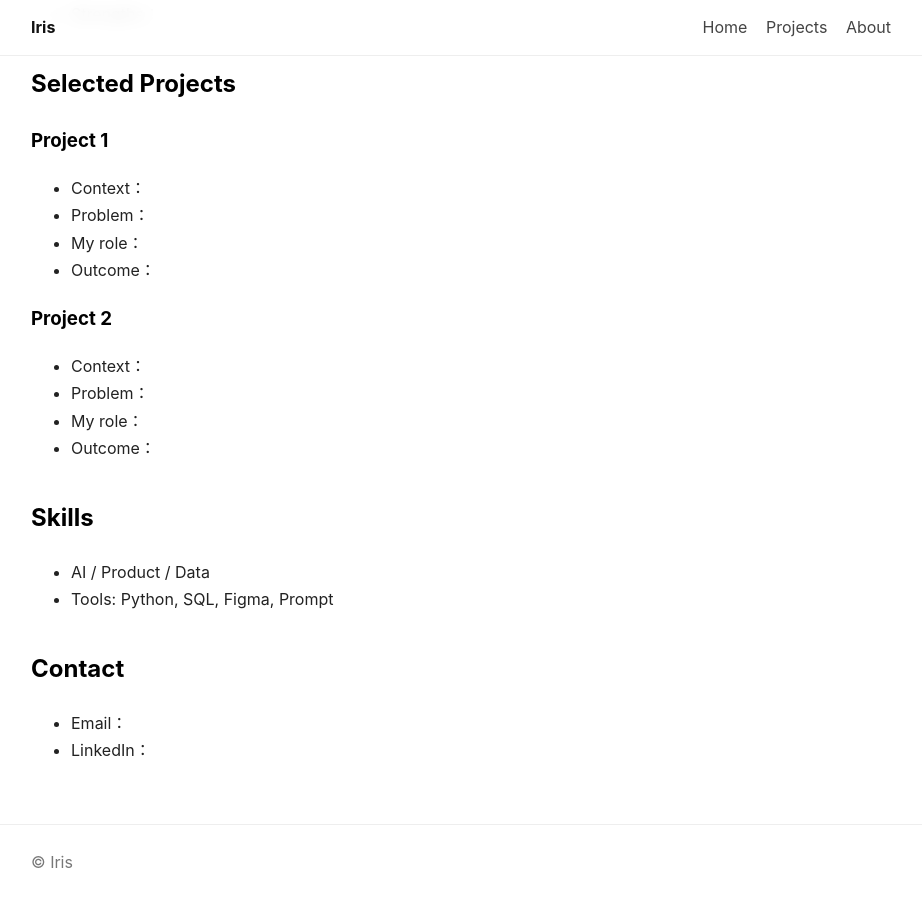
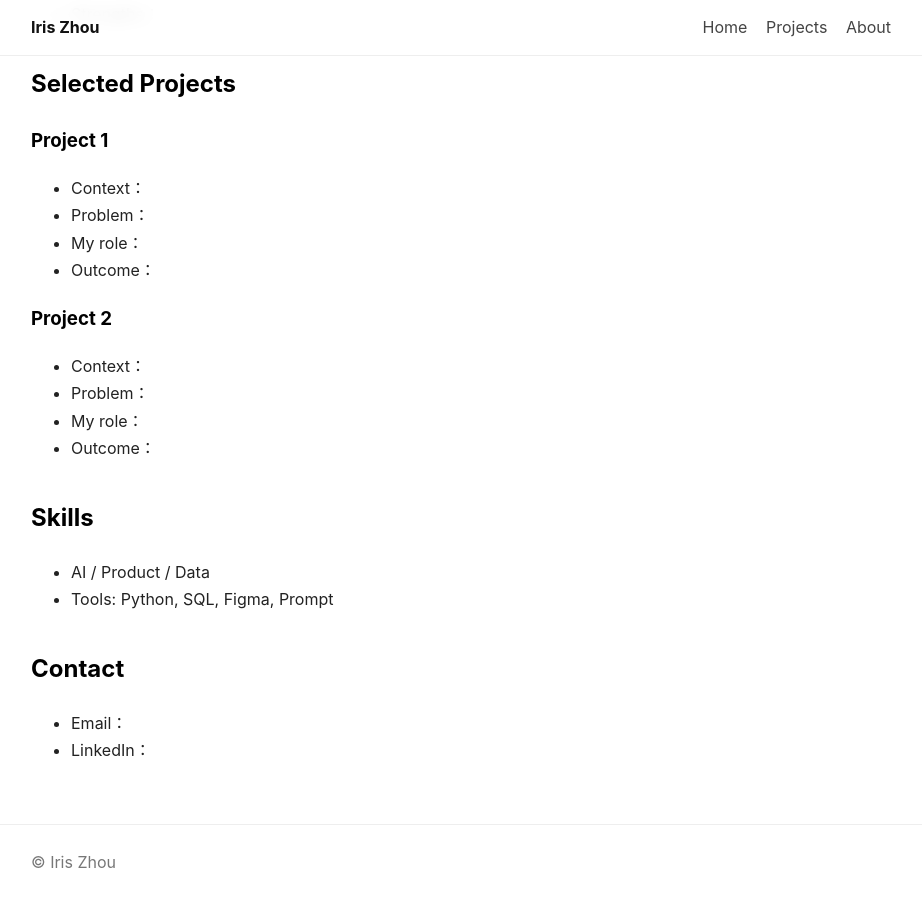
Before and after one commit to carpediemzzsssww-cpu/Iris, a Jekyll site: the page built from index.md, in a window 1280 px wide and 900 px high, scrolled down 550 px. Shown: the whole window, without its empty margins (179-1101 px from the left). Built offline with Jekyll 4.4.1, drawn with Linux system fonts in a browser that asks for light colours.

Commit message:
Update _config.yml

```diff
--- a/_config.yml
+++ b/_config.yml
@@ -1,3 +1,3 @@
-title: Iris
+title: Iris Zhou
 description: AI Product / Strategy
 theme: jekyll-theme-minimal
```
